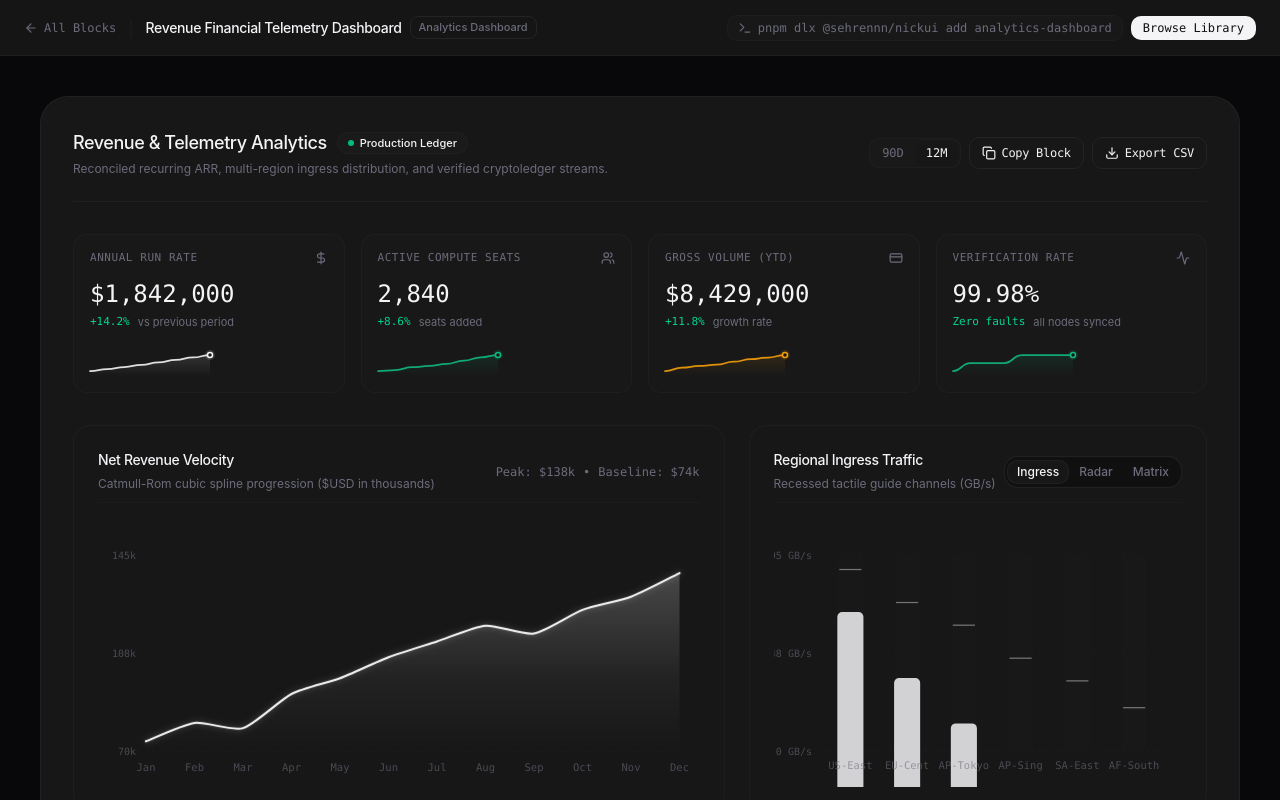
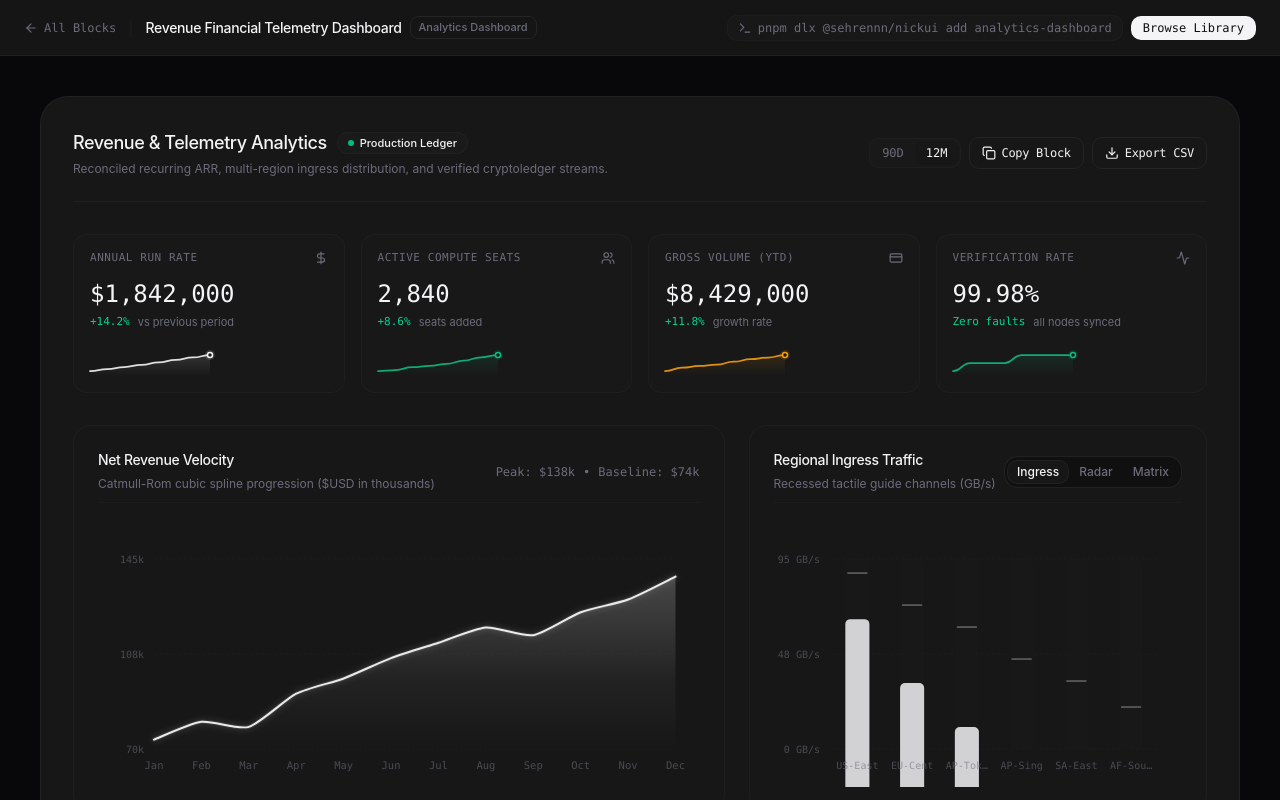
Before and after one commit to seirennn/Nick-ui, a Next.js app: page /blocks/analytics-dashboard in a window 1280 px wide. Shown: the top 800 px of the page. Built offline with nearby package versions, Linux system fonts and the light colour scheme.

Commit message:
fix: prevent bar-chart and area-chart from overflowing container bounds

```diff
--- a/src/components/ui/charts/area-chart.tsx
+++ b/src/components/ui/charts/area-chart.tsx
@@ -33,7 +33,7 @@ export function AreaChart({
   ...props
 }: AreaChartProps) {
   const containerRef = React.useRef<HTMLDivElement>(null);
-  const [width, setWidth] = React.useState(600);
+  const [width, setWidth] = React.useState(0);
   const [hoveredIndex, setHoveredIndex] = React.useState<number | null>(null);
 
   const rawId = React.useId();
@@ -43,8 +43,15 @@ export function AreaChart({
 
   React.useEffect(() => {
     if (!containerRef.current) return;
+    const updateWidth = () => {
+      if (containerRef.current) {
+        const clientW = containerRef.current.clientWidth;
+        if (clientW > 0) setWidth(clientW);
+      }
+    };
+    updateWidth();
     const observer = new ResizeObserver((entries) => {
-      if (entries[0]) {
+      if (entries[0] && entries[0].contentRect.width > 0) {
         setWidth(entries[0].contentRect.width);
       }
     });
@@ -64,12 +71,14 @@ export function AreaChart({
     );
   }
 
-  const paddingLeft = showAxes ? 48 : 16;
-  const paddingRight = 20;
-  const paddingTop = 28;
-  const paddingBottom = showAxes ? 36 : 16;
+  const effectiveWidth = width > 0 ? width : 600;
 
-  const chartWidth = Math.max(10, width - paddingLeft - paddingRight);
+  const paddingLeft = showAxes ? 56 : 16;
+  const paddingRight = 24;
+  const paddingTop = 32;
+  const paddingBottom = showAxes ? 38 : 16;
+
+  const chartWidth = Math.max(10, effectiveWidth - paddingLeft - paddingRight);
   const chartHeight = Math.max(10, height - paddingTop - paddingBottom);
 
   const values = data.map((d) => d.value);
@@ -113,10 +122,10 @@ export function AreaChart({
     <div
       ref={containerRef}
       className={cn(
-        'relative w-full rounded-[24px] border border-border/70 bg-card select-none shadow-tactile transition-colors overflow-hidden',
+        'relative w-full max-w-full rounded-[24px] border border-border/70 bg-card select-none shadow-tactile transition-colors overflow-hidden',
         className
       )}
-      style={{ height }}
+      style={{ height, minHeight: height }}
       onMouseLeave={() => setHoveredIndex(null)}
       {...props}
     >
@@ -128,18 +137,24 @@ export function AreaChart({
             animate={{ opacity: 1, y: 0, scale: 1 }}
             exit={{ opacity: 0, scale: 0.97 }}
             transition={{ duration: 0.15, ease: [0.16, 1, 0.3, 1] }}
-            className="absolute top-3 right-4 z-20 px-3 py-1.5 rounded-xl bg-card/95 backdrop-blur-md border border-border/90 text-xs font-mono text-text-primary shadow-tactile pointer-events-none flex items-center gap-2"
+            className="absolute top-3 right-4 z-20 px-3 py-1.5 rounded-xl bg-card/95 backdrop-blur-md border border-border/90 text-xs font-mono text-text-primary shadow-tactile pointer-events-none flex items-center gap-2 max-w-[calc(100%-32px)] truncate"
           >
-            <span className="w-1.5 h-1.5 rounded-full bg-primary" />
-            <span className="text-text-muted">{hoveredPoint.item.label}:</span>
-            <span className="font-semibold text-text-primary">
+            <span className="w-1.5 h-1.5 rounded-full bg-primary shrink-0" />
+            <span className="text-text-muted shrink-0">{hoveredPoint.item.label}:</span>
+            <span className="font-semibold text-text-primary shrink-0">
               {hoveredPoint.item.formattedValue || `${hoveredPoint.item.value.toLocaleString()}${unit}`}
             </span>
           </motion.div>
         )}
       </AnimatePresence>
 
-      <svg width={width} height={height} className="overflow-visible block">
+      <svg
+        width="100%"
+        height={height}
+        viewBox={`0 0 ${effectiveWidth} ${height}`}
+        className="block overflow-hidden max-w-full"
+        style={{ width: '100%', height: `${height}px` }}
+      >
         <defs>
           <linearGradient id={gradientId} x1="0" y1="0" x2="0" y2="1">
             <stop offset="0%" stopColor={color} stopOpacity="0.22" />
--- a/src/components/ui/charts/bar-chart.tsx
+++ b/src/components/ui/charts/bar-chart.tsx
@@ -31,13 +31,20 @@ export function BarChart({
   ...props
 }: BarChartProps) {
   const containerRef = React.useRef<HTMLDivElement>(null);
-  const [width, setWidth] = React.useState(600);
+  const [width, setWidth] = React.useState(0);
   const [hoveredIndex, setHoveredIndex] = React.useState<number | null>(null);
 
   React.useEffect(() => {
     if (!containerRef.current) return;
+    const updateWidth = () => {
+      if (containerRef.current) {
+        const clientW = containerRef.current.clientWidth;
+        if (clientW > 0) setWidth(clientW);
+      }
+    };
+    updateWidth();
     const observer = new ResizeObserver((entries) => {
-      if (entries[0]) {
+      if (entries[0] && entries[0].contentRect.width > 0) {
         setWidth(entries[0].contentRect.width);
       }
     });
@@ -57,17 +64,19 @@ export function BarChart({
     );
   }
 
-  const paddingLeft = showAxes ? 48 : 16;
-  const paddingRight = 20;
-  const paddingTop = 28;
-  const paddingBottom = showAxes ? 36 : 16;
+  const effectiveWidth = width > 0 ? width : 600;
 
-  const chartWidth = Math.max(10, width - paddingLeft - paddingRight);
+  const paddingLeft = showAxes ? 56 : 16;
+  const paddingRight = 24;
+  const paddingTop = 32;
+  const paddingBottom = showAxes ? 38 : 16;
+
+  const chartWidth = Math.max(10, effectiveWidth - paddingLeft - paddingRight);
   const chartHeight = Math.max(10, height - paddingTop - paddingBottom);
 
   const maxVal = Math.max(...data.map((d) => d.value), 1) * 1.08;
   const barSlotWidth = chartWidth / data.length;
-  const barWidth = Math.min(28, Math.max(12, barSlotWidth * 0.46));
+  const barWidth = Math.min(32, Math.max(10, barSlotWidth * 0.44));
 
   const gridTiers = [0, 0.5, 1];
   const hoveredItem = hoveredIndex !== null ? data[hoveredIndex] : null;
@@ -76,10 +85,10 @@ export function BarChart({
     <div
       ref={containerRef}
       className={cn(
-        'relative w-full rounded-[24px] border border-border/70 bg-card select-none shadow-tactile transition-colors overflow-hidden',
+        'relative w-full max-w-full rounded-[24px] border border-border/70 bg-card select-none shadow-tactile transition-colors overflow-hidden',
         className
       )}
-      style={{ height }}
+      style={{ height, minHeight: height }}
       onMouseLeave={() => setHoveredIndex(null)}
       {...props}
     >
@@ -91,15 +100,15 @@ export function BarChart({
             animate={{ opacity: 1, y: 0, scale: 1 }}
             exit={{ opacity: 0, scale: 0.97 }}
             transition={{ duration: 0.15, ease: [0.16, 1, 0.3, 1] }}
-            className="absolute top-3 right-4 z-20 px-3 py-1.5 rounded-xl bg-card/95 backdrop-blur-md border border-border/90 text-xs font-mono text-text-primary shadow-tactile pointer-events-none flex items-center gap-2"
+            className="absolute top-3 right-4 z-20 px-3 py-1.5 rounded-xl bg-card/95 backdrop-blur-md border border-border/90 text-xs font-mono text-text-primary shadow-tactile pointer-events-none flex items-center gap-2 max-w-[calc(100%-32px)] truncate"
           >
-            <span className="w-1.5 h-1.5 rounded-full bg-primary" />
-            <span className="text-text-muted">{hoveredItem.label}:</span>
-            <span className="font-semibold text-text-primary">
+            <span className="w-1.5 h-1.5 rounded-full bg-primary shrink-0" />
+            <span className="text-text-muted shrink-0">{hoveredItem.label}:</span>
+            <span className="font-semibold text-text-primary shrink-0">
               {hoveredItem.formattedValue || `${hoveredItem.value.toLocaleString()}${unit}`}
             </span>
             {hoveredItem.secondaryValue !== undefined && (
-              <span className="text-[10px] text-text-muted">
+              <span className="text-[10px] text-text-muted shrink-0">
                 (prev {hoveredItem.secondaryValue.toLocaleString()}{unit})
               </span>
             )}
@@ -107,7 +116,13 @@ export function BarChart({
         )}
       </AnimatePresence>
 
-      <svg width={width} height={height} className="overflow-visible block">
+      <svg
+        width="100%"
+        height={height}
+        viewBox={`0 0 ${effectiveWidth} ${height}`}
+        className="block overflow-hidden max-w-full"
+        style={{ width: '100%', height: `${height}px` }}
+      >
         {/* Horizontal Dashed Gridlines */}
         {showGrid &&
           gridTiers.map((tier, idx) => {
@@ -140,10 +155,16 @@ export function BarChart({
 
         {/* Tactile Bar Columns */}
         {data.map((item, idx) => {
-          const barHeight = (item.value / maxVal) * chartHeight;
+          const barHeight = Math.max(2, (item.value / maxVal) * chartHeight);
           const x = paddingLeft + idx * barSlotWidth + (barSlotWidth - barWidth) / 2;
           const y = paddingTop + chartHeight - barHeight;
           const isHovered = hoveredIndex === idx;
+
+          const maxChars = Math.max(3, Math.floor(barSlotWidth / 7.5));
+          const labelText =
+            item.label.length > maxChars
+              ? `${item.label.slice(0, Math.max(1, maxChars - 1))}…`
+              : item.label;
 
           return (
             <g key={idx}>
@@ -180,16 +201,16 @@ export function BarChart({
                 rx={5}
                 fill={barColor}
                 className={cn(
-                  'transition-all duration-200 pointer-events-none drop-shadow-xs',
+                  'transition-colors duration-200 pointer-events-none drop-shadow-xs',
                   isHovered ? 'opacity-100 brightness-110' : 'opacity-85'
                 )}
                 initial={{ height: 0, y: paddingTop + chartHeight }}
                 animate={{ height: barHeight, y }}
-                transition={{ duration: 0.5, ease: [0.16, 1, 0.3, 1] }}
+                transition={{ duration: 0.4, ease: [0.16, 1, 0.3, 1] }}
               />
 
               {/* Top Hairline Specular Edge */}
-              <line
+              <motion.line
                 x1={x + 2}
                 y1={y}
                 x2={x + barWidth - 2}
@@ -197,6 +218,9 @@ export function BarChart({
                 stroke="#ffffff"
                 strokeWidth="1.25"
                 className="opacity-40 pointer-events-none"
+                initial={{ opacity: 0, y1: paddingTop + chartHeight, y2: paddingTop + chartHeight }}
+                animate={{ opacity: 0.4, y1: y, y2: y }}
+                transition={{ duration: 0.4, ease: [0.16, 1, 0.3, 1] }}
               />
 
               {/* Interactive Hit Area */}
@@ -214,16 +238,14 @@ export function BarChart({
               {showAxes && (
                 <text
                   x={x + barWidth / 2}
-                  y={paddingTop + chartHeight + 18}
+                  y={paddingTop + chartHeight + 20}
                   textAnchor="middle"
                   className={cn(
-                    'text-[10.5px] font-mono transition-colors select-none',
+                    'text-[10px] font-mono transition-colors select-none',
                     isHovered ? 'fill-text-primary font-medium' : 'fill-text-muted/60'
                   )}
                 >
-                  {barSlotWidth < 48 && item.label.length > 7
-                    ? `${item.label.slice(0, 5)}…`
-                    : item.label}
+                  {labelText}
                 </text>
               )}
             </g>
```
